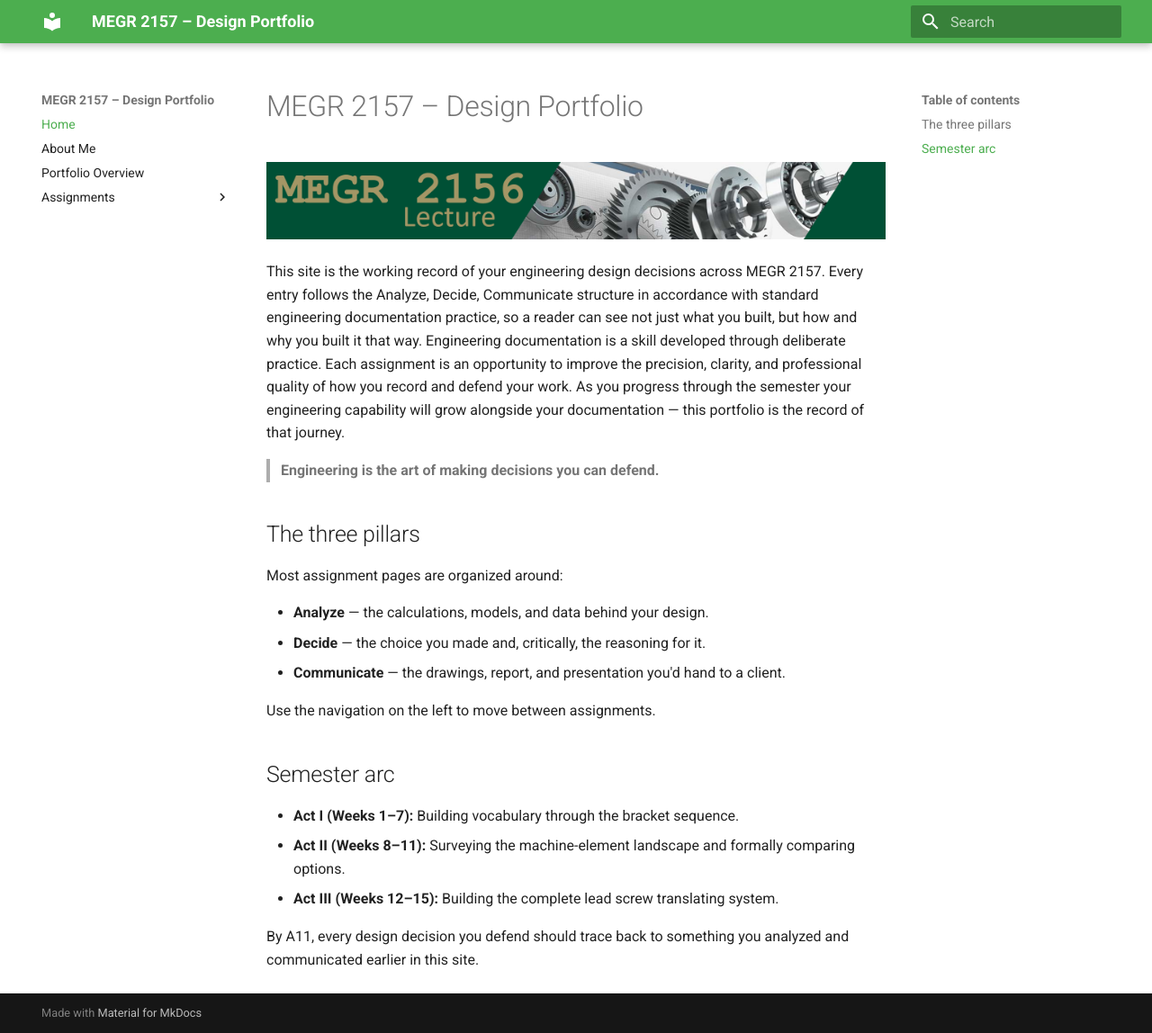
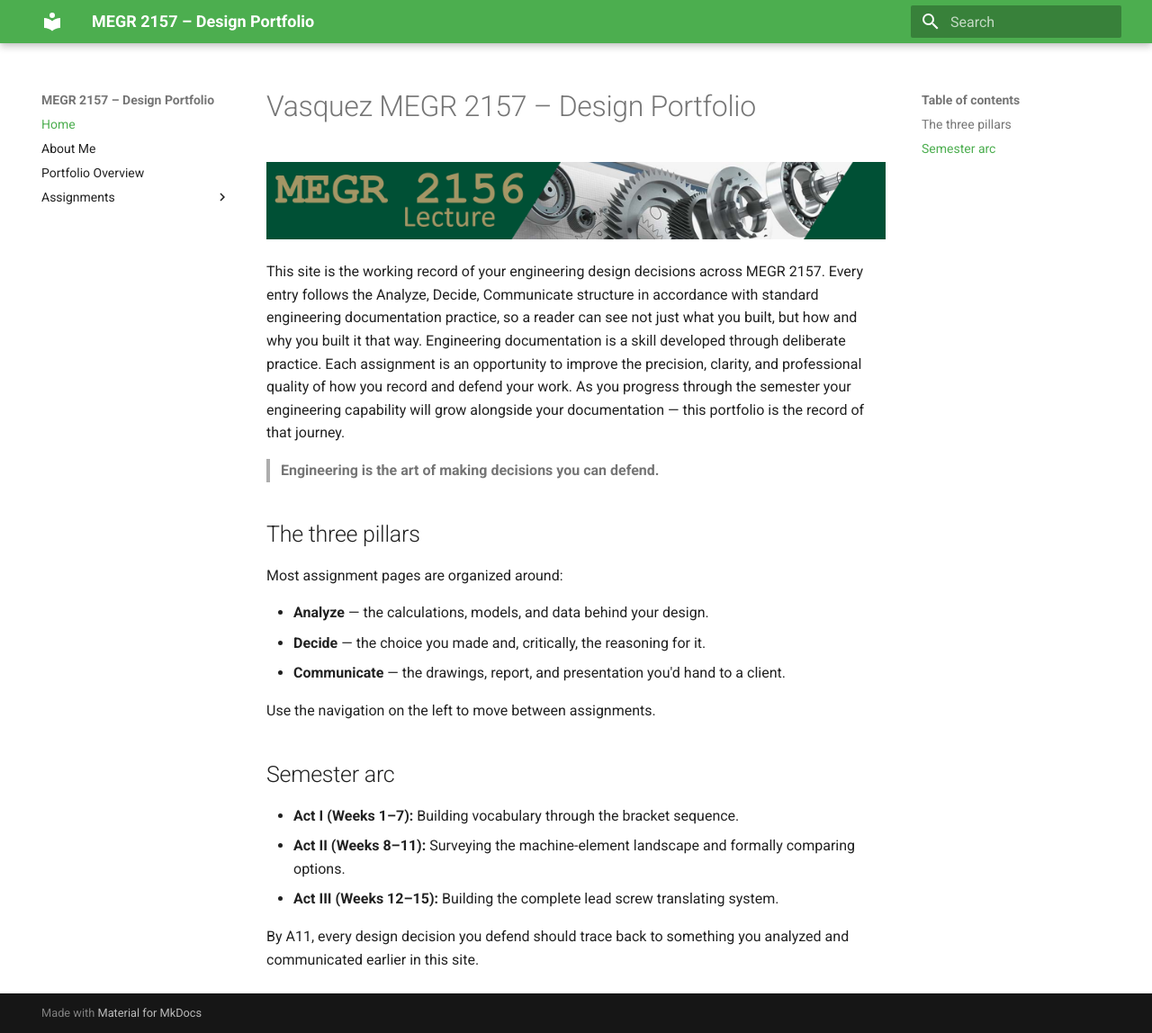
Before and after one commit to CandyVas/megr2157-portfolio, an MkDocs documentation site: the page built from docs/index.md, in a window 1280 px wide and 1148 px high. Shown: the whole window at 90% size. Built offline with MkDocs 1.6.1 and Material for MkDocs 9.7.7, drawn with Linux system fonts in a browser that asks for light colours.

Commit message:
Update project title in documentation

```diff
--- a/docs/index.md
+++ b/docs/index.md
@@ -1,4 +1,4 @@
-# MEGR 2157 – Design Portfolio
+# Vasquez MEGR 2157 – Design Portfolio
 
 ![MEGR 2156-7 Title](MEGR2156title.png)
 
```
